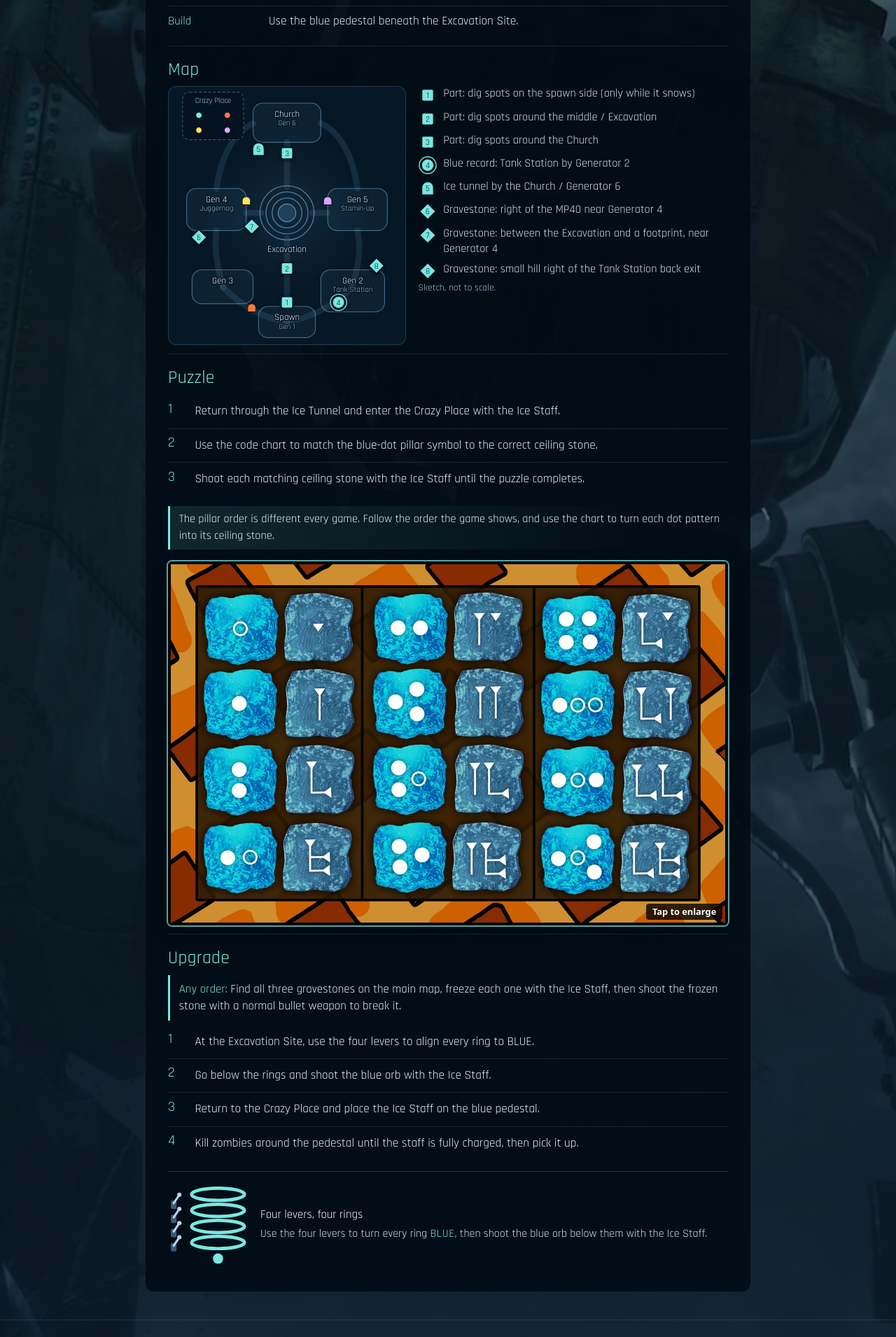
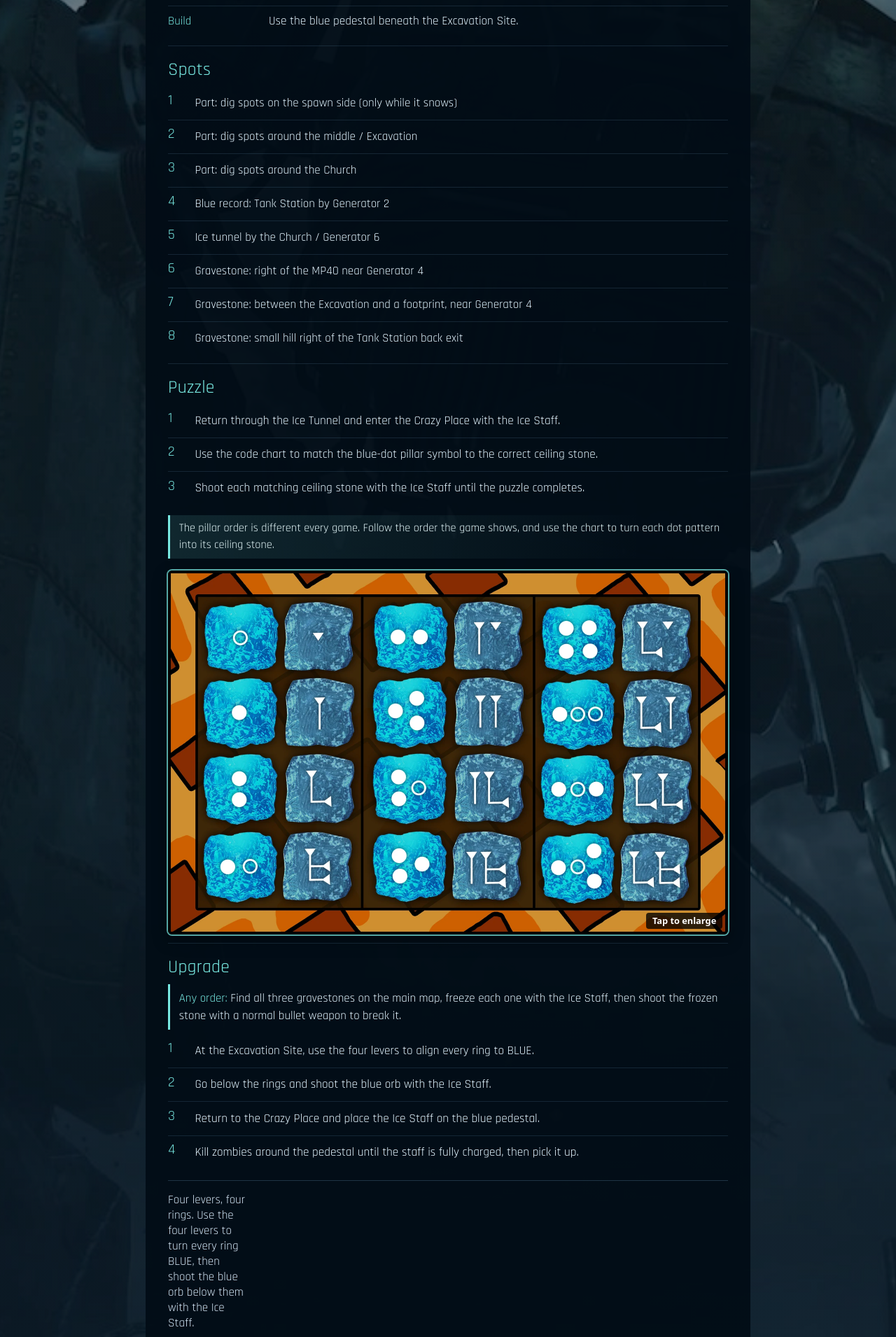
Before and after one commit to PHTMGatt/Zombies-Hub-2.0, a React (Vite) app: page /maps/origins/IceStaff in a window 1280 px wide. Shown: the part 620-2530 px from the top of the page at 70% size. Built offline with nearby package versions, Linux system fonts and the light colour scheme.

Commit message:
feat(origins): remove the mini map and rings drawings (text kept as plain lists); ?nav=1|2|3 staff sub-nav variants for testing; dark icons on active tabs
Co-Authored-By: Claude Sonnet 5.5 <noreply@anthropic.com>

```diff
--- a/maps/origins/src/Styles/PageStyles/StaffPage.css
+++ b/maps/origins/src/Styles/PageStyles/StaffPage.css
@@ -304,3 +304,14 @@
 @media (max-width: 480px) {
   .origins-module .staff-page .staff-page__facts > div { grid-template-columns: minmax(0, 1fr); }
 }
+
+/* Staff sub-nav variants for side-by-side testing: ?nav=3 today, ?nav=2 none, ?nav=1 plain text links. */
+.origins-module .staff-page--nav-2 .staff-page__jump { display: none !important; }
+.origins-module .staff-page--nav-1 .staff-page__jump { display: flex !important; flex-wrap: wrap; gap: 0 1.25rem; margin: 0.5rem 0 0; }
+.origins-module .staff-page--nav-1 .staff-page__jump a {
+  display: inline-flex; min-height: 44px; align-items: center; padding: 0; border: 0; border-radius: 0; background: none;
+  color: var(--staff); font-weight: 700; text-decoration: underline;
+}
+.origins-module .excavation-rings { margin: 1rem 0 0; }
+.origins-module .excavation-rings p { margin: 0; font-size: 1.0625rem; }
+.origins-module .staff-page .staff-page__spots li { font-size: 1.0625rem; }
--- a/maps/origins/src/components/ExcavationRings.jsx
+++ b/maps/origins/src/components/ExcavationRings.jsx
@@ -3,36 +3,16 @@ import React from 'react';
 /*
  * The Excavation finish every staff upgrade shares: four rings, four levers. Turn every ring to the
  * staff's colour, then shoot the matching orb below them with that staff.
- * Deliberately no lever-to-ring labels: that mapping is not independently verified, so it is not shown,
- * and the levers are drawn apart from the rings rather than wired to one each.
+ * Text only (2026-11-16): the drawing taught nothing the sentence does not, so it is gone.
  * (Lightning's seven electrical-panel switches are a different system and live on the Lightning page.)
  */
-const RINGS = [24, 58, 92, 126];
-const LEVERS = [40, 70, 100, 130];
-
 export default function ExcavationRings({ staffName, ring }) {
-  const label = `Excavation: four levers and four rings, all rings turned ${ring.word}, with the ${ring.orb} orb below them.`;
   return (
-    <figure className="excavation-rings">
-      <svg viewBox="0 0 172 176" role="img" aria-label={label}>
-        <g className="excavation-rings__levers">
-          {LEVERS.map((y) => (
-            <g key={y} transform={`translate(12 ${y}) scale(1.5)`}>
-              <rect x="-4" y="-2" width="8" height="12" rx="2" />
-              <line x1="0" y1="2" x2="8" y2="-10" />
-              <circle cx="8" cy="-10" r="3" />
-            </g>
-          ))}
-        </g>
-        <g fill="none" strokeWidth="7">
-          {RINGS.map((y) => <ellipse key={y} className="excavation-rings__ring" cx="106" cy={y} rx="56" ry="13" />)}
-        </g>
-        <circle className="excavation-rings__orb" cx="106" cy="160" r="11" />
-      </svg>
-      <figcaption>
-        <strong>Four levers, four rings</strong>
-        <span>Use the four levers to turn every ring <b>{ring.word}</b>, then shoot the {ring.orb} orb below them with the {staffName} Staff.</span>
-      </figcaption>
-    </figure>
+    <div className="excavation-rings">
+      <p>
+        <strong>Four levers, four rings. </strong>
+        Use the four levers to turn every ring <b>{ring.word}</b>, then shoot the {ring.orb} orb below them with the {staffName} Staff.
+      </p>
+    </div>
   );
 }
--- a/maps/origins/src/components/StaffPage.jsx
+++ b/maps/origins/src/components/StaffPage.jsx
@@ -1,4 +1,5 @@
 import React from 'react';
+import { useLocation } from 'react-router-dom';
 import ZoomImage from '../../../../shared/ui/ZoomImage';
 import useHashLanding from '../../../../shared/guide/useHashLanding';
 import ExcavationRings from './ExcavationRings';
@@ -26,13 +27,15 @@ export default function StaffPage({ staff, tools = null, extra = null }) {
   // Section links (#build, #map, #puzzle, #upgrade, Lightning's #switches) land clear of the pinned tab row.
   useHashLanding(['build', 'map', 'puzzle', 'upgrade', 'switches']);
   const places = staffPlaces[id];
+  // ?nav=3 (default): section jump bar on phones. ?nav=2: no sub-nav, one scrolling page. ?nav=1: plain text jump links.
+  const navVariant = ['1', '2', '3'].includes(new URLSearchParams(useLocation().search).get('nav')) ? new URLSearchParams(useLocation().search).get('nav') : '3';
 
   return (
-    <div className={`origins-page staff-page${tools ? ' staff-page--tools' : ''}`} data-staff={id}>
+    <div className={`origins-page staff-page${tools ? ' staff-page--tools' : ''} staff-page--nav-${navVariant}`} data-staff={id}>
       <h2 className="visually-hidden">{name} Staff</h2>
       <nav className="staff-page__jump" aria-label={`${name} Staff sections`}>
         <a href="#build">Build</a>
-        <a href="#map">Map</a>
+        <a href="#map">Spots</a>
         <a href="#puzzle">Puzzle</a>
         <a href="#upgrade">Upgrade</a>
       </nav>
@@ -52,8 +55,10 @@ export default function StaffPage({ staff, tools = null, extra = null }) {
 
         {/* Every spot this staff needs, from its parts to its upgrade, on the Origins sketch. */}
         <section className="origins-panel staff-block staff-map" id="map" aria-labelledby="map-title">
-          <PanelTitle id="map-title">Map</PanelTitle>
-          <OriginsMap title={`${name} Staff spots`} pins={places.pins} layers={places.layers} />
+          <PanelTitle id="map-title">Spots</PanelTitle>
+          <ol className="staff-page__steps staff-page__spots">
+            {places.pins.map((pin) => <li key={pin.text}>{pin.text}</li>)}
+          </ol>
         </section>
 
         <section className="origins-panel staff-block" id="puzzle" aria-labelledby="puzzle-title">
--- a/shared/ui/map-tabs.css
+++ b/shared/ui/map-tabs.css
@@ -67,3 +67,4 @@
 @media (prefers-reduced-motion: reduce) {
   .map-module :is(.origins-nav-links a, .rev-header__tabs a, .de-nav a, .zets-nav a, .soe-tabs a, .gorod-header__nav a, .mob-header .nav a) { transition: none; }
 }
+.map-module .origins-nav-links a[aria-current="page"] img { filter: brightness(0.12); }
```
